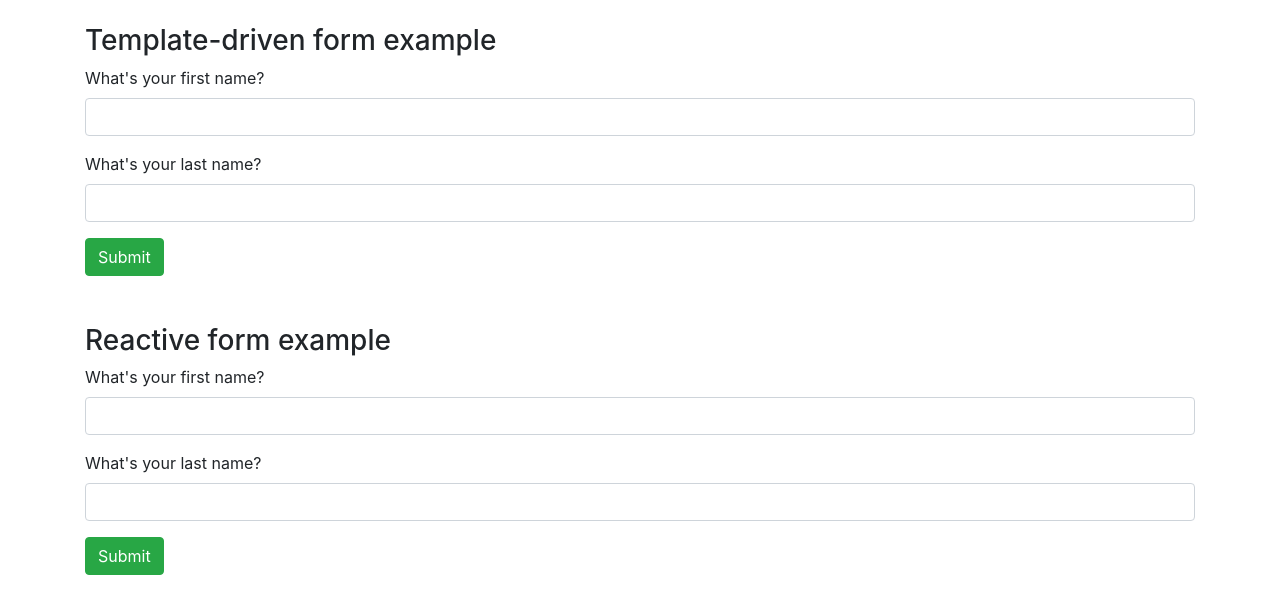
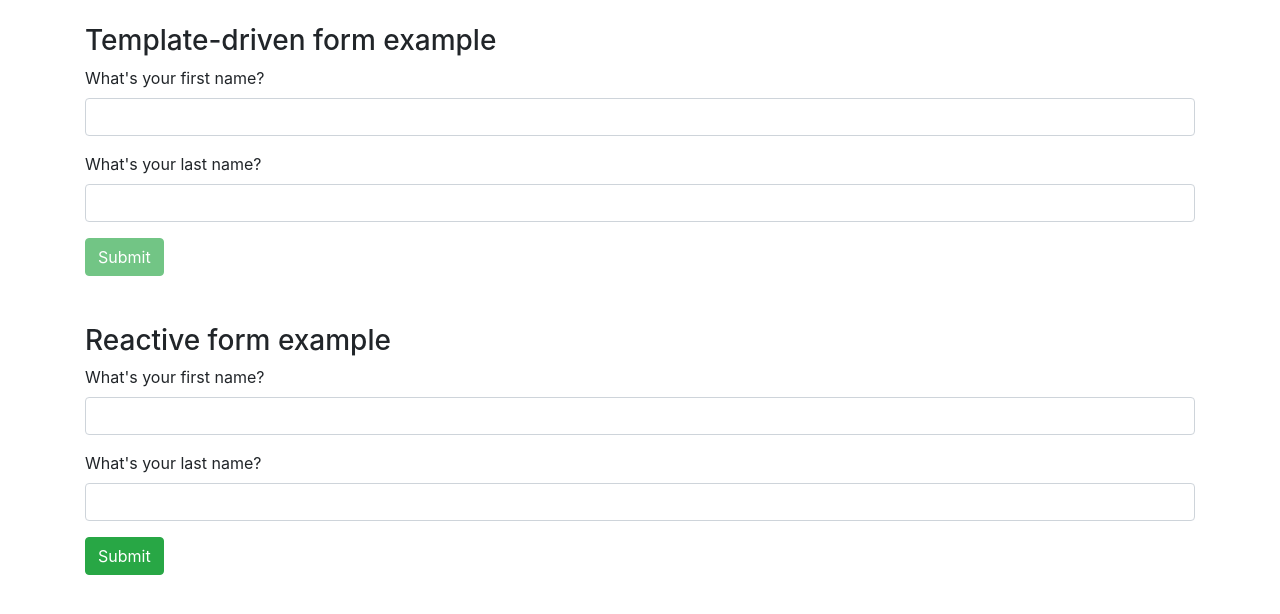
Before and after one commit to milovan2017/ngForms, an Angular app: page / in a window 1280 px wide. Shown: the top 614 px of the page. Built offline with nearby package versions, Linux system fonts and the light colour scheme.

Commit message:
button disabled

```diff
--- a/src/app/form01/form01.component.html
+++ b/src/app/form01/form01.component.html
@@ -16,7 +16,7 @@
          <div *ngIf="lastname.errors.minlength">Lastname must be at least 4 characters long.</div>
       </div>
    </div>
-   <button class="btn btn-success" type=submit>Submit</button>
+   <button [disabled]="firstname.invalid || lastname.invalid" class="btn btn-success" type=submit>Submit</button>
 </form>
 <br>
 <div>
--- a/src/app/form01/form01.component.ts
+++ b/src/app/form01/form01.component.ts
@@ -11,7 +11,9 @@ export class Form01Component implements OnInit {
       lastname: ""
    }
   constructor() { }
-
+  onSubmit (){
+     alert(`Firstname: ${this.model.firstname} Lastname: ${this.model.lastname}`)
+ }
   ngOnInit() {
   }
 
```
